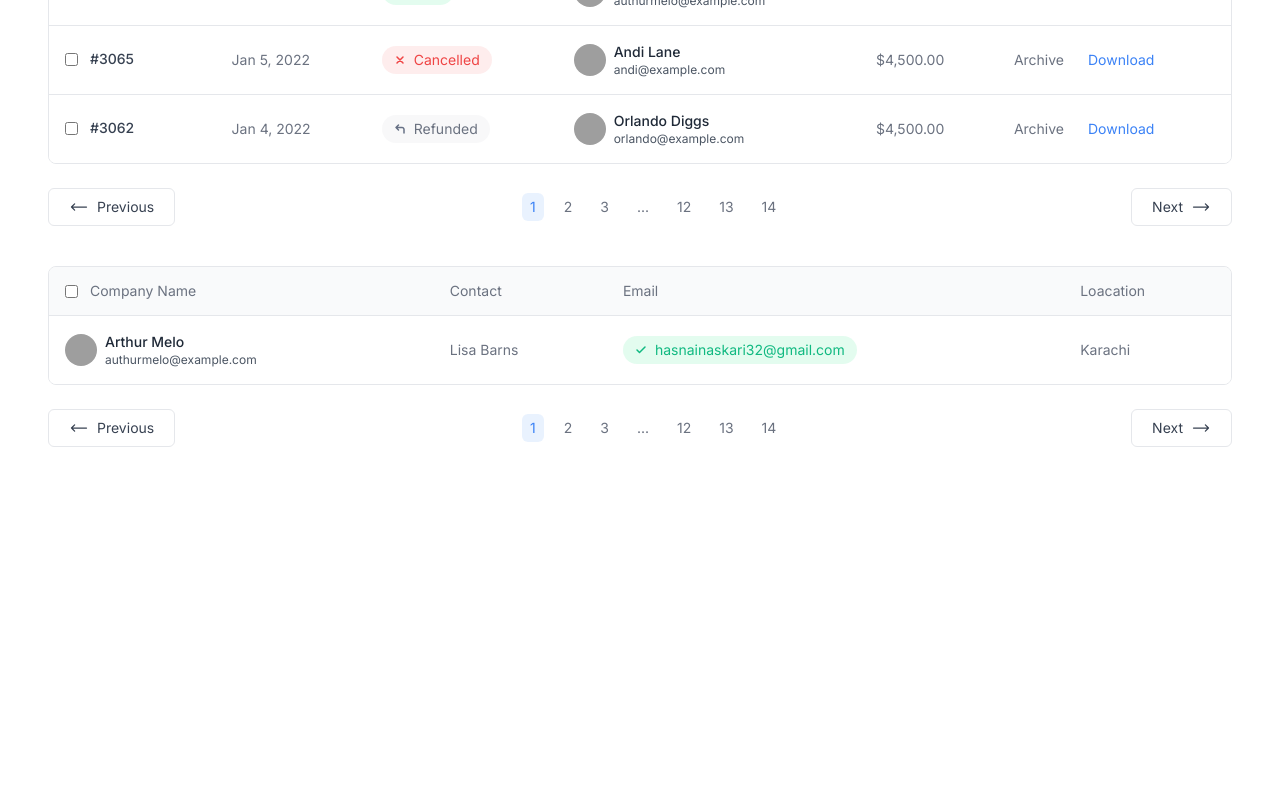
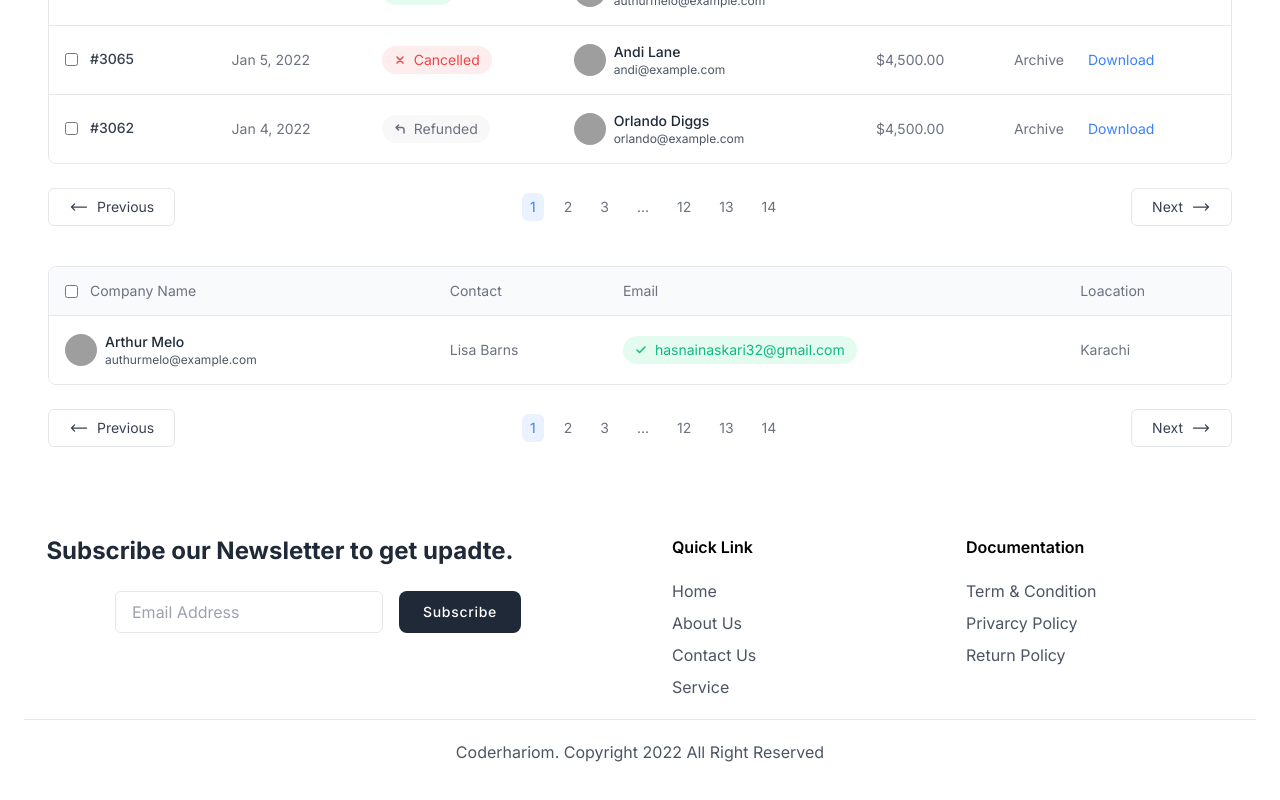
Before and after one commit to Syed-Hasnain-Askari/inventory-track, a Next.js app: page / in a window 1280 px wide. Shown: the part 735-1535 px from the top of the page. Before the commit the page ends 1222 px from the top, so only its background shows below. Built offline with nearby package versions, Linux system fonts and the light colour scheme; grey boxes are pictures that could not be loaded.

Commit message:
chore: Add dotenv and mongoose dependencies, import Footer component

```diff
--- /dev/null
+++ b/app/components/Footer.js
@@ -0,0 +1,71 @@
+import React from "react";
+export default function Footer() {
+	return (
+		<footer className="">
+			<div className="container px-6 py-12 mx-auto">
+				<div className=" grid grid-cols-1 gap-6 gap-y-5 sm:grid-cols-2 sm:gap-y-10 lg:grid-cols-4 ">
+					<div className="sm:col-span-2">
+						<h1 className="md:text-center max-w-lg text-xl font-bold text-gray-800 xl:text-2xl ">
+							Subscribe our Newsletter to get upadte.
+						</h1>
+						<div className=" justify-center flex flex-col mx-auto mt-6 space-y-3 md:space-y-0 md:flex-row">
+							<input
+								id="email"
+								type="text"
+								className="px-4 py-2 text-gray-700 bg-white border rounded-md  focus:border-blue-400 dark:focus:border-blue-300 focus:outline-none focus:ring focus:ring-opacity-40 focus:ring-blue-300"
+								placeholder="Email Address"
+							/>
+							<button className="w-full px-6 py-2.5 text-sm font-medium tracking-wider text-white transition-colors duration-300 transform md:w-auto md:mx-4 focus:outline-none bg-gray-800 rounded-lg hover:bg-gray-700 focus:ring focus:ring-gray-300 focus:ring-opacity-80">
+								Subscribe
+							</button>
+						</div>
+					</div>
+					<div className="ml-5">
+						<p className="font-semibold text-gray700"> Quick Link</p>
+						<div className=" flex flex-col item-start mt-5 space-y-2">
+							<a
+								href="#"
+								className="text-gray-600 hover:text-gray-90 hover:text-blue-700"
+							>
+								Home
+							</a>
+							<a href="#" className="text-gray-600 hover:text-blue-700 ">
+								About Us
+							</a>
+							<a href="#" className="text-gray-600 hover:text-blue-700">
+								Contact Us
+							</a>
+							<a href="#" className="text-gray-600 hover:text-blue-700">
+								Service
+							</a>
+						</div>
+					</div>
+					<div>
+						<p className="font-semibold text-gray700"> Documentation </p>
+						<div className=" flex flex-col item-start mt-5 space-y-2">
+							<a
+								href="#"
+								className="text-gray-600 hover:text-gray-90 hover:text-blue-700"
+							>
+								Term &amp; Condition
+							</a>
+							<a href="#" className="text-gray-600 hover:text-blue-700 ">
+								Privarcy Policy
+							</a>
+							<a href="#" className="text-gray-600 hover:text-blue-700">
+								Return Policy
+							</a>
+						</div>
+					</div>
+				</div>
+				<hr className="mt-5 justify-center" />
+				<div className="m-5">
+					<p className="text-center text-gray-600">
+						{" "}
+						Coderhariom. Copyright 2022 All Right Reserved
+					</p>
+				</div>
+			</div>
+		</footer>
+	);
+}
--- a/app/components/Header.js
+++ b/app/components/Header.js
@@ -2,6 +2,7 @@
 import React, { useState } from "react";
 import Image from "next/image";
 import logo from "../../public/icons/logo.jpg";
+import Link from "next/link";
 export const Header = () => {
 	const [isOpen, setIsOpen] = useState(false);
 	const toggle = () => setIsOpen(!isOpen);
@@ -61,31 +62,31 @@ export const Header = () => {
 						</div>
 						<div class="hidden sm:ml-6 sm:block">
 							<div class="flex space-x-4 mt-2">
-								<a
-									href="#"
+								<Link
+									href="/order"
 									class="rounded-md bg-gray-900 px-3 py-2 text-sm font-medium text-white"
 									aria-current="page"
 								>
 									Order
-								</a>
-								<a
-									href="#"
+								</Link>
+								<Link
+									href="/productinventory"
 									class="rounded-md px-3 py-2 text-sm font-medium text-gray-300 hover:bg-gray-700 hover:text-white"
 								>
 									Product Inventory
-								</a>
-								<a
+								</Link>
+								<Link
 									href="#"
 									class="rounded-md px-3 py-2 text-sm font-medium text-gray-300 hover:bg-gray-700 hover:text-white"
 								>
 									Manufacturer
-								</a>
-								<a
+								</Link>
+								<Link
 									href="#"
 									class="rounded-md px-3 py-2 text-sm font-medium text-gray-300 hover:bg-gray-700 hover:text-white"
 								>
 									Calendar
-								</a>
+								</Link>
 							</div>
 						</div>
 					</div>
--- a/app/order/page.js
+++ b/app/order/page.js
@@ -9,6 +9,7 @@ import {
 	SelectValue
 } from "@/components/ui/select";
 import Table from "../components/Table";
+import Footer from "../components/Footer";
 
 export default function OrderPage() {
 	return (
@@ -61,6 +62,7 @@ export default function OrderPage() {
 					<Table />
 				</div>
 			</div>
+			<Footer />
 		</RootLayout>
 	);
 }
--- a/app/page.js
+++ b/app/page.js
@@ -10,6 +10,7 @@ import {
 	SelectTrigger,
 	SelectValue
 } from "@/components/ui/select";
+import Footer from "./components/Footer";
 export default function OrderPage() {
 	return (
 		<RootLayout>
@@ -248,6 +249,7 @@ export default function OrderPage() {
 					</div>
 				</section>
 			</main>
+			<Footer />
 		</RootLayout>
 	);
 }
--- /dev/null
+++ b/app/productinventory/page.js
@@ -0,0 +1,49 @@
+import React from "react";
+import RootLayout from "../layout";
+import { Header } from "../components/Header";
+import Footer from "../components/Footer";
+import ProductCard from "../components/ProductCard";
+
+export default function ProductInventoryPage() {
+	return (
+		<RootLayout>
+			<Header />
+			<section className="container mt-10">
+				<h1 className="xl:text-center md:text-center max-w-lg text-xl font-bold text-gray-800 xl:text-2xl">
+					Product InventoryPage
+				</h1>
+				<div className="flex justify-center items-center">
+					<div className="relative mt-1 w-full sm:w-auto">
+						<div className="absolute inset-y-0 left-0 flex items-center pl-3 pointer-events-none">
+							<svg
+								className="w-5 h-5 text-gray-500 dark:text-gray-400"
+								fill="currentColor"
+								viewBox="0 0 20 20"
+								xmlns="http://www.w3.org/2000/svg"
+							>
+								<path
+									fillRule="evenodd"
+									d="M8 4a4 4 0 100 8 4 4 0 000-8zM2 8a6 6 0 1110.89 3.476l4.817 4.817a1 1 0 01-1.414 1.414l-4.816-4.816A6 6 0 012 8z"
+									clipRule="evenodd"
+								></path>
+							</svg>
+						</div>
+						<input
+							type="text"
+							id="table-search"
+							className="bg-gray-50 border border-gray-300 text-gray-900 text-sm rounded-lg focus:ring-blue-500 focus:border-none block w-full sm:w-96 pl-10 p-2.5 dark:bg-gray-700 dark:border-gray-600 dark:placeholder-gray-400 dark:text-white dark:focus:ring-blue-500"
+							placeholder="Search for items"
+						/>
+					</div>
+				</div>
+				<section className="grid grid-cols-1 gap-6 sm:grid-cols-2 lg:grid-cols-3 xl:grid-cols-4">
+					<ProductCard />
+					<ProductCard />
+					<ProductCard />
+					<ProductCard />
+				</section>
+			</section>
+			<Footer />
+		</RootLayout>
+	);
+}
--- /dev/null
+++ b/lib/db.js
@@ -0,0 +1,24 @@
+const mongoose = require("mongoose");
+const dotenv = require("dotenv");
+
+dotenv.config();
+
+const URL = process.env.MONGODB_URL || "";
+
+const connectDB = async () => {
+	if (mongoose.connections[0].readyState) {
+		return; // Already connected
+	}
+	try {
+		await mongoose.connect(URL, {
+			useNewUrlParser: true,
+			useUnifiedTopology: true
+		});
+		console.log("MongoDB connected!!");
+	} catch (error) {
+		console.error("MongoDB connection failed:", error.message);
+		process.exit(1);
+	}
+};
+
+module.exports = connectDB;
--- /dev/null
+++ b/models/category.js
@@ -0,0 +1,11 @@
+const mongoose = require("mongoose");
+const CategorySchema = new mongoose.Schema({
+	name: {
+		type: String,
+		required: true
+	}
+});
+const Category =
+	mongoose.models.Category || mongoose.model("Category", CategorySchema);
+
+module.exports = Category;
--- a/package.json
+++ b/package.json
@@ -13,7 +13,9 @@
     "@reduxjs/toolkit": "^2.2.5",
     "class-variance-authority": "^0.7.0",
     "clsx": "^2.1.1",
+    "dotenv": "^16.4.5",
     "lucide-react": "^0.394.0",
+    "mongoose": "^8.4.1",
     "next": "14.2.3",
     "react": "^18",
     "react-dom": "^18",
--- /dev/null
+++ b/pages/api/getcategories.js
@@ -0,0 +1,17 @@
+import connectDB from "../../lib/db";
+const Category = require("../../models/category");
+
+export default async function handler(req, res) {
+	await connectDB();
+	if (req.method !== "GET") {
+		return res.status(405).json({ message: "Only GET requests are allowed" });
+	}
+	try {
+		const categories = await Category.find({});
+		res.status(200).json(categories);
+	} catch (error) {
+		res
+			.status(500)
+			.json({ message: "Error fetching products", error: error.message });
+	}
+}
--- /dev/null
+++ b/pages/api/register.js
@@ -0,0 +1,4 @@
+export default function handler(req, res) {
+	// Check the request method
+	res.status(200).json({ message: "Hello, world! asdsdsdsd" });
+}
```
Also changed, not shown: models/products.js (added, +10 -0 lines), 1 other file (tests, documents, lock files or other folders).
